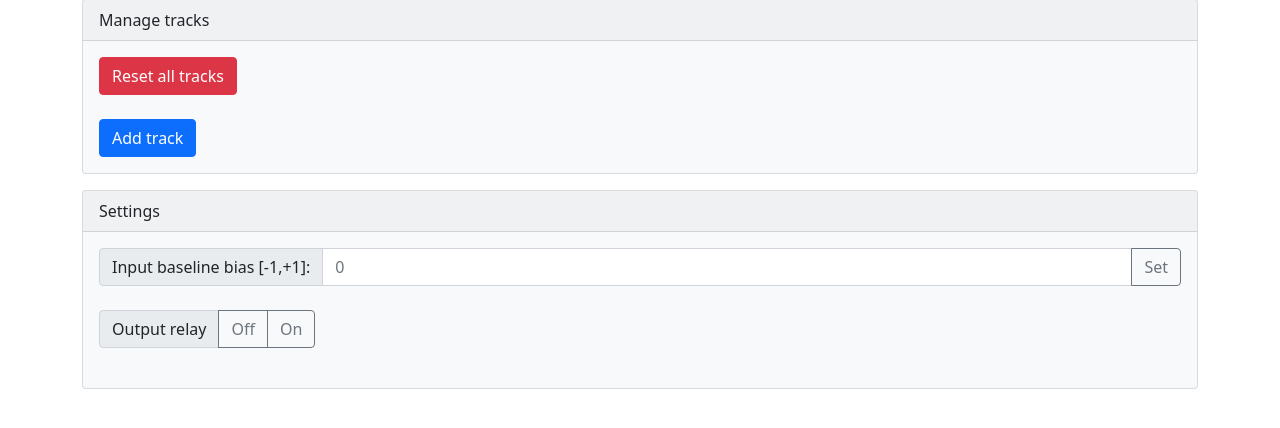
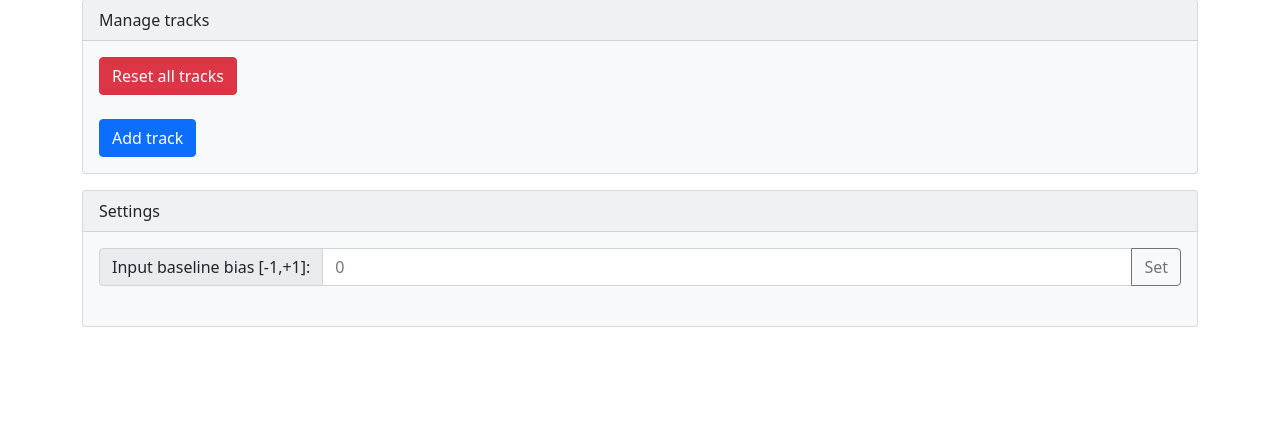
Before and after one commit to igrek51/raspberry-looper, a Python web app: template templates/settings.html in a window 1280 px wide. Shown: the part 131-559 px from the top of the page. Run offline with Jinja, Linux system fonts and the light colour scheme; the template is opened without the code that fills it, so the values that code supplies are empty.

Commit message:
Divest of output relay remnants

```diff
--- a/looper/runner/api.py
+++ b/looper/runner/api.py
@@ -162,10 +162,6 @@ def setup_looper_endpoints(app: FastAPI, looper: Looper):
             'input_baseline_bias': looper.baseline_bias,
         }
 
-    @app.post("/api/looper/output_relay/{state}")
-    async def rename_track(state: int):
-        looper.pinout.set_output_relay(True if state else False)
-
 
 async def _get_track_info(looper: Looper, track_id: int) -> Dict:
     return {
--- a/templates/settings.html
+++ b/templates/settings.html
@@ -41,14 +41,6 @@
                     <span class="input-group-text">Input baseline bias [-1,+1]:</span>
                     <input type="text" class="form-control" placeholder="0" id="text-baseline-bias" value="">
                     <button class="btn btn-outline-secondary" type="button" id="btn-set-baseline-bias">Set</button>
-                </div>
-            </div>
-
-            <div>
-                <div class="input-group mb-4">
-                    <span class="input-group-text">Output relay</span>
-                    <button class="btn btn-outline-secondary" type="button" id="btn-output-relay-off">Off</button>
-                    <button class="btn btn-outline-secondary" type="button" id="btn-output-relay-on">On</button>
                 </div>
             </div>
 
@@ -102,16 +94,6 @@ $(document).ready(function() {
         })
     })
 
-    $("#btn-output-relay-on").click(function () {
-        ajaxRequest('post', `/api/looper/output_relay/1`, function(data) {
-            showAlert('Output relay turned on', 'success')
-        })
-    })
-    $("#btn-output-relay-off").click(function () {
-        ajaxRequest('post', `/api/looper/output_relay/0`, function(data) {
-            showAlert('Output relay turned off', 'success')
-        })
-    })
 })
 </script>
 {% endblock %}
```
Also changed, not shown: looper/runner/pinout.py (+0 -10 lines).
